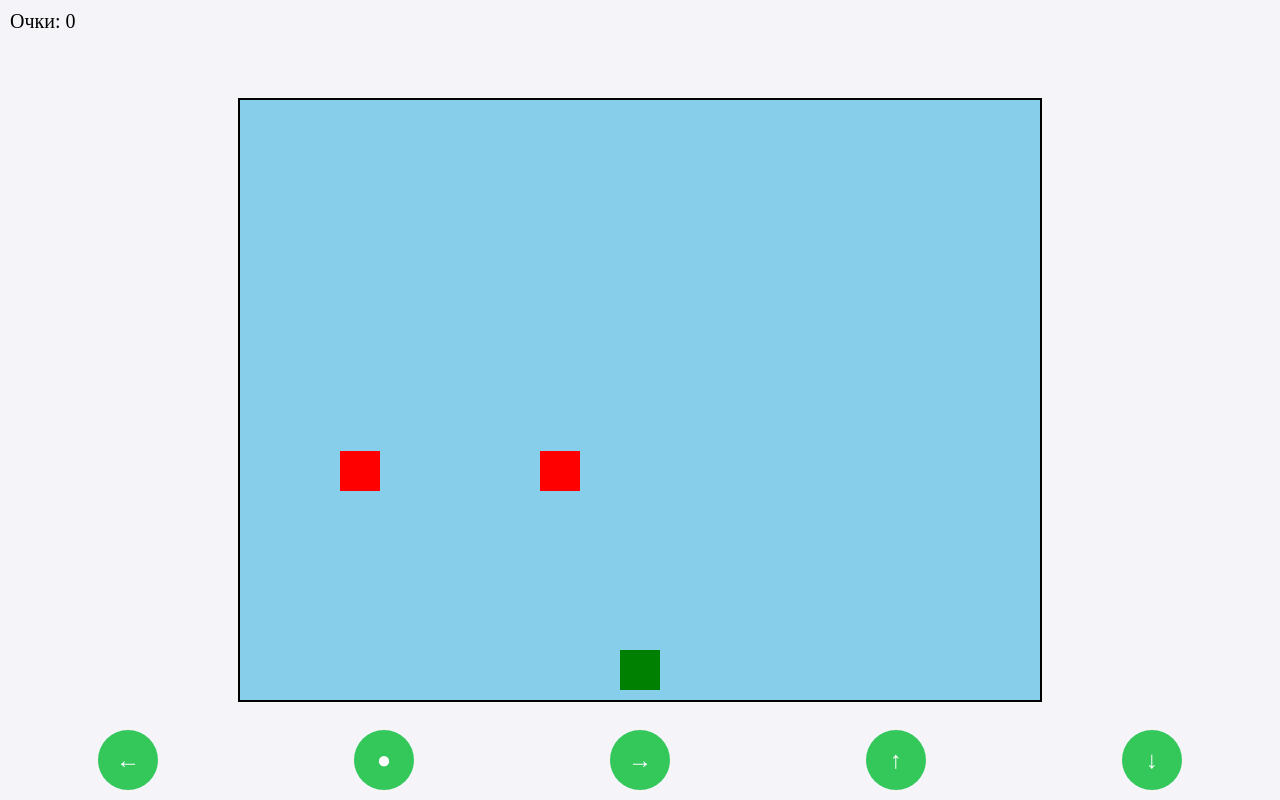
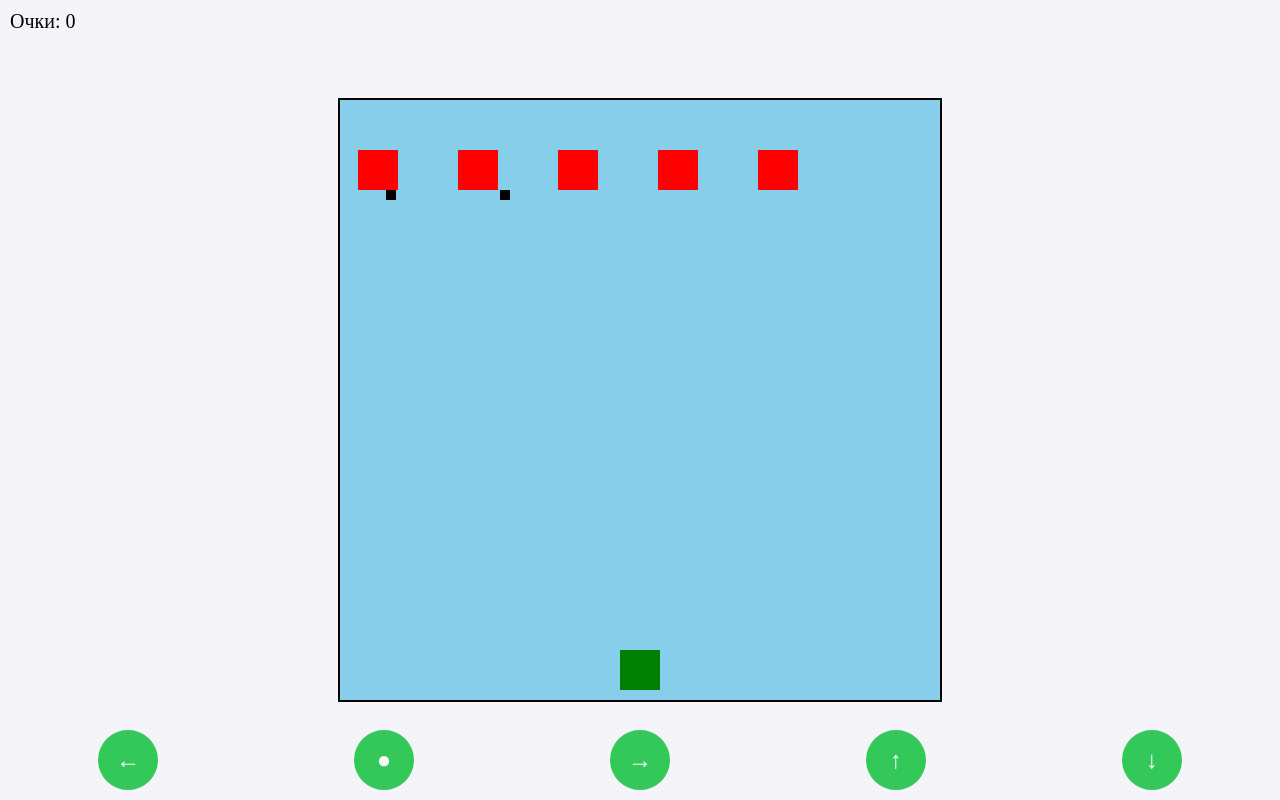
Before and after one commit to MaxPolsk/ProportionSolver, a plain HTML site: page index.html in a window 1280 px wide. Drawn offline with Linux system fonts and the light colour scheme.

Commit message:
Update index.html
Обновление танчики 1.3

```diff
--- a/index.html
+++ b/index.html
@@ -51,7 +51,7 @@
 </head>
 <body>
     <div id="score">Очки: 0</div>
-    <canvas id="gameCanvas" width="800" height="600"></canvas>
+    <canvas id="gameCanvas" width="600" height="600"></canvas>
     <div class="controls">
         <div class="button" id="leftButton">←</div>
         <div class="button" id="shootButton">●</div>
@@ -77,7 +77,8 @@
             height: tankSize,
             color: 'green',
             dx: 0,
-            dy: 0
+            dy: 0,
+            angle: 0 // Угол поворота танка
         };
 
         // Пули
@@ -85,18 +86,33 @@
 
         // Вражеские танки
         const enemies = [
-            { x: 100, y: 50, width: tankSize, height: tankSize, color: 'red', speed: 1 },
-            { x: 300, y: 50, width: tankSize, height: tankSize, color: 'red', speed: 1 }
+            { x: 100, y: 50, width: tankSize, height: tankSize, color: 'red', speed: 2, direction: 1, cooldown: 0 },
+            { x: 200, y: 50, width: tankSize, height: tankSize, color: 'red', speed: 2, direction: 1, cooldown: 0 },
+            { x: 300, y: 50, width: tankSize, height: tankSize, color: 'red', speed: 2, direction: 1, cooldown: 0 },
+            { x: 400, y: 50, width: tankSize, height: tankSize, color: 'red', speed: 2, direction: 1, cooldown: 0 },
+            { x: 500, y: 50, width: tankSize, height: tankSize, color: 'red', speed: 2, direction: 1, cooldown: 0 }
         ];
 
         // Счётчик очков
         let score = 0;
 
         // Обработка нажатия на кнопки
-        document.getElementById('leftButton').addEventListener('touchstart', () => player.dx = -playerSpeed);
-        document.getElementById('rightButton').addEventListener('touchstart', () => player.dx = playerSpeed);
-        document.getElementById('upButton').addEventListener('touchstart', () => player.dy = -playerSpeed);
-        document.getElementById('downButton').addEventListener('touchstart', () => player.dy = playerSpeed);
+        document.getElementById('leftButton').addEventListener('touchstart', () => {
+            player.dx = -playerSpeed;
+            player.angle = -Math.PI / 2; // Поворот влево
+        });
+        document.getElementById('rightButton').addEventListener('touchstart', () => {
+            player.dx = playerSpeed;
+            player.angle = Math.PI / 2; // Поворот вправо
+        });
+        document.getElementById('upButton').addEventListener('touchstart', () => {
+            player.dy = -playerSpeed;
+            player.angle = 0; // Поворот вверх
+        });
+        document.getElementById('downButton').addEventListener('touchstart', () => {
+            player.dy = playerSpeed;
+            player.angle = Math.PI; // Поворот вниз
+        });
         document.getElementById('shootButton').addEventListener('touchstart', shoot);
 
         document.getElementById('leftButton').addEventListener('touchend', () => player.dx = 0);
@@ -108,28 +124,37 @@
         function shoot() {
             bullets.push({
                 x: player.x + player.width / 2 - bulletSize / 2,
-                y: player.y,
+                y: player.y + player.height / 2 - bulletSize / 2,
                 width: bulletSize,
                 height: bulletSize,
-                speed: bulletSpeed
+                speed: bulletSpeed,
+                angle: player.angle
             });
         }
 
         // Отрисовка игрока
         function drawPlayer() {
+            ctx.save();
+            ctx.translate(player.x + player.width / 2, player.y + player.height / 2);
+            ctx.rotate(player.angle);
             ctx.fillStyle = player.color;
-            ctx.fillRect(player.x, player.y, player.width, player.height);
+            ctx.fillRect(-tankSize / 2, -tankSize / 2, tankSize, tankSize);
+            ctx.restore();
         }
 
         // Отрисовка пуль
         function drawBullets() {
             ctx.fillStyle = 'black';
             bullets.forEach((bullet, index) => {
-                bullet.y -= bullet.speed;
+                bullet.x += bullet.speed * Math.cos(bullet.angle);
+                bullet.y += bullet.speed * Math.sin(bullet.angle);
                 ctx.fillRect(bullet.x, bullet.y, bullet.width, bullet.height);
 
                 // Удаление пули, если она вышла за пределы экрана
-                if (bullet.y + bullet.height < 0) {
+                if (
+                    bullet.x < 0 || bullet.x > canvas.width ||
+                    bullet.y < 0 || bullet.y > canvas.height
+                ) {
                     bullets.splice(index, 1);
                 }
             });
@@ -138,18 +163,41 @@
         // Отрисовка врагов
         function drawEnemies() {
             enemies.forEach(enemy => {
+                ctx.save();
+                ctx.translate(enemy.x + enemy.width / 2, enemy.y + enemy.height / 2);
                 ctx.fillStyle = enemy.color;
-                ctx.fillRect(enemy.x, enemy.y, enemy.width, enemy.height);
+                ctx.fillRect(-tankSize / 2, -tankSize / 2, tankSize, tankSize);
+                ctx.restore();
             });
         }
 
         // Обновление позиции врагов
         function updateEnemies() {
             enemies.forEach(enemy => {
-                enemy.y += enemy.speed; // Враги движутся вниз
-                if (enemy.y > canvas.height) {
-                    enemy.y = 50; // Возвращаем врага наверх, если он покинул экран
+                enemy.x += enemy.speed * enemy.direction;
+                if (enemy.x <= 0 || enemy.x + enemy.width >= canvas.width) {
+                    enemy.direction *= -1; // Меняем направление движения
                 }
+
+                // Стрельба врагов
+                if (enemy.cooldown <= 0) {
+                    shootEnemyBullet(enemy);
+                    enemy.cooldown = 60; // Задержка между выстрелами
+                } else {
+                    enemy.cooldown--;
+                }
+            });
+        }
+
+        // Выстрел врага
+        function shootEnemyBullet(enemy) {
+            bullets.push({
+                x: enemy.x + enemy.width / 2 - bulletSize / 2,
+                y: enemy.y + enemy.height,
+                width: bulletSize,
+                height: bulletSize,
+                speed: bulletSpeed,
+                angle: Math.PI // Пули врагов летят вниз
             });
         }
 
```
